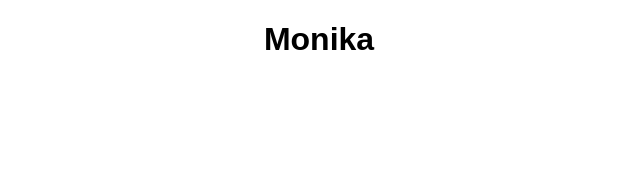
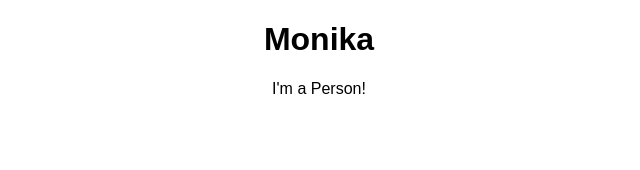
Before and after one commit to m-piechatzek/portfolio-with-react, a React (Create React App) app in the folder react-complete-guide/: page / in a window 1280 px wide. Shown: the top 170 px of the page, without its empty margins (321-961 px from the left). Built offline with nearby package versions, Linux system fonts and the light colour scheme.

Commit message:
Added Person comp

```diff
--- a/react-complete-guide/src/App.js
+++ b/react-complete-guide/src/App.js
@@ -1,12 +1,15 @@
 import React, { Component } from "react";
 import "./App.css";
+import Person from './Person/Person.js';
+
 class App extends Component {
 	render() {
 		return (
 			<div className="App">
 				<h1>Monika</h1>
-
+				<Person />
 			</div>
+		// return React.createElement('h1', null, 'h1', 'Hi, I\'m aReact App!!!');
 		);
 	}
 }
--- /dev/null
+++ b/react-complete-guide/src/Person/Person.js
@@ -0,0 +1,7 @@
+import React from 'react';
+
+const person = () => {
+	return <p>I'm a Person!</p>
+}
+
+export default person;
```
